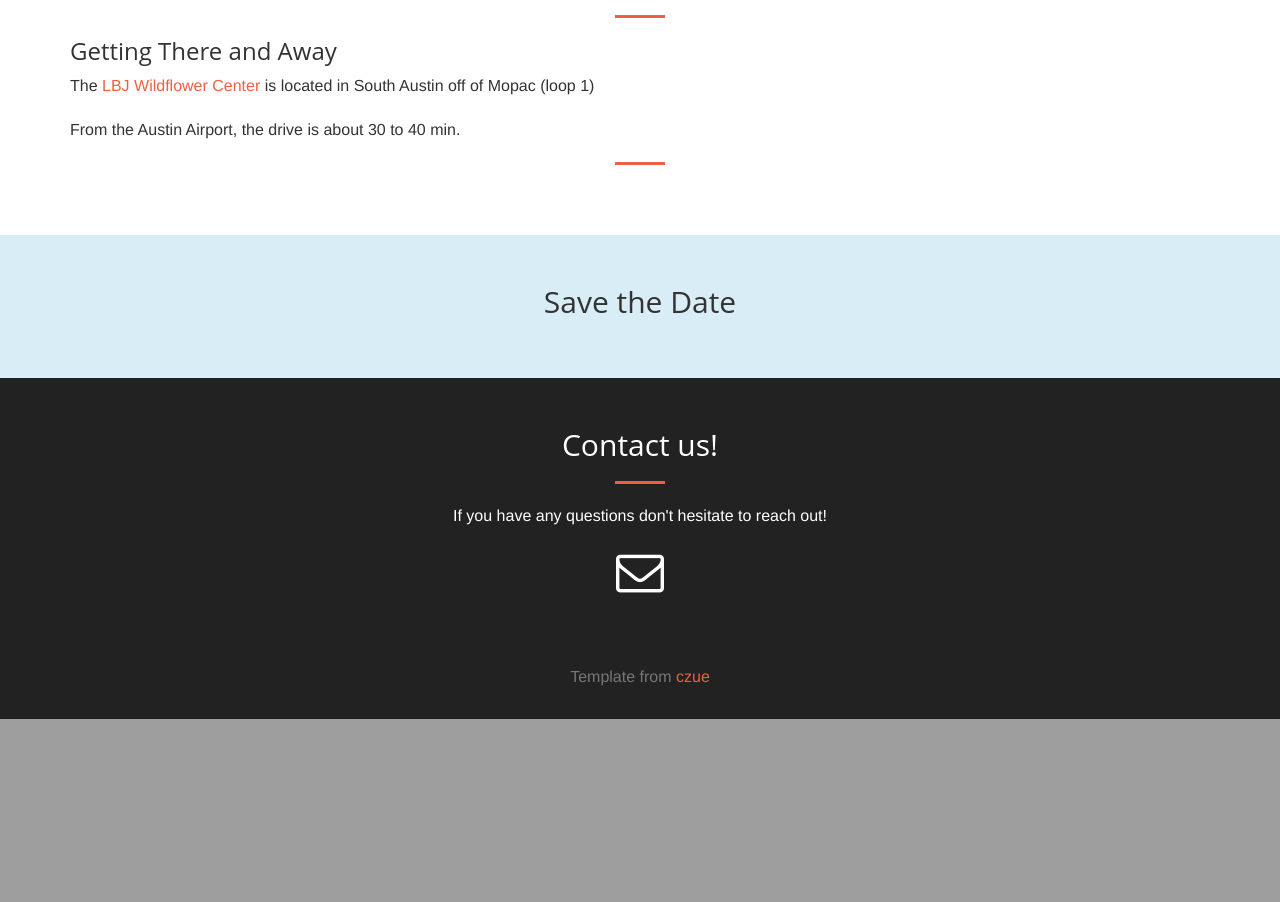
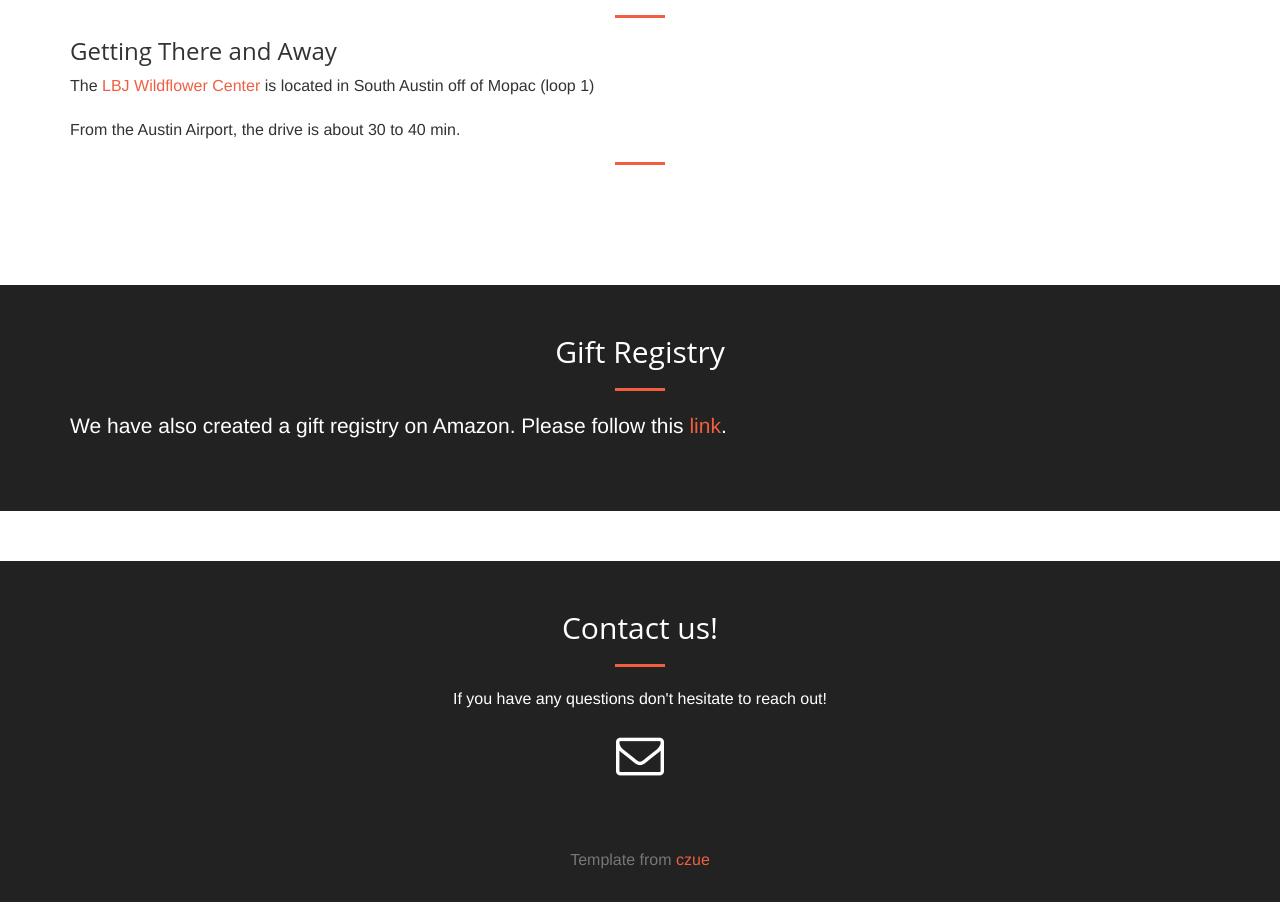
Before and after one commit to cjmcclellan/connorfiona, a Django app: template django-wedding-website/bigday/templates/home.html in a window 1280 px wide. Shown: the part 1700-2602 px from the top of the page. Before the commit the page ends 2419 px from the top, so only its background shows below. Run offline with Django 3.2, Linux system fonts and the light colour scheme; the template is opened without the code that fills it, so the values that code supplies are empty; some libraries are stand-ins or nearby versions.

Commit message:
Adding registry

```diff
--- a/django-wedding-website/bigday/templates/home.html
+++ b/django-wedding-website/bigday/templates/home.html
@@ -120,14 +120,17 @@
             <!--</div>-->
         <!--</div>-->
     <!--</section>-->
-    <!--{% include 'partials/event.html' %}-->
+{#    <!--{% include 'partials/event.html' %}-->#}
         <section id="event">
         {% include 'partials/event.html' %}
     </section>
-
     <section id="wildflower">
         {% include 'partials/wildflower_center.html' %}
     </section>
+        <section id="registry">
+        {% include 'partials/registry.html' %}
+    </section>
+
 {% comment %}
         {% include 'partials/wedding-party.html' %}
 {% endcomment %}
@@ -141,7 +144,7 @@
         <!--{% include 'partials/story.html' %}-->
     <!--</section>-->
     <!--{% include 'partials/proposal.html' %}-->
-    {% include 'partials/save-the-dates.html' %}
+{#    {% include 'partials/save-the-dates.html' %}#}
     <section id="contact" class="bg-dark">
         <div class="container">
             <div class="row">
--- /dev/null
+++ b/django-wedding-website/bigday/templates/partials/registry.html
@@ -0,0 +1,107 @@
+<section id="event" class="bg-dark">
+    <div class="container">
+        <div class="row">
+            <div class="col-lg-12 ">
+                <h2 class="section-heading text-center">Gift Registry</h2>
+                <hr class="primary">
+                <dl class="dl-horizontal lead">
+                    We have also created a gift registry on Amazon.  Please follow this
+                    <a href="https://www.amazon.com/wedding/fiona-wang-connor-mcclellan-austin-september-2019/registry/XRYKKNBP6PV1 ">link</a>.
+                </dl>
+            </div>
+        </div>
+    </div>
+{#                    <dt>What</dt>#}
+{#                    <dd>#}
+{#                        The Wedding!#}
+{#                    </dd>#}
+{#                    <dt>When</dt>#}
+{#                    <dd>Sunday, Sept. 8 starting at 6:00 pm. Followed by Cocktail hour in the courtyard then dinner reception until 11pm</dd>#}
+{#                    <dt>Where</dt>#}
+{#                    <dd>#}
+{#                        <address>#}
+{#                            The <a href="https://goo.gl/maps/fv89YRHEBdN2">LBJ Wildflower Center</a>#}
+{#                        </address>#}
+{#                    </dd>#}
+{#                    <dt>Attire</dt>#}
+{#                    <dd>Casual (Canadiana encouraged)</dd>#}
+{#                    <dt>Transportation</dt>#}
+{#                    <dd>Transportation is not provided. Please plan responsibly.</dd>#}
+{#                    <dt>Parking</dt>#}
+{#                    <dd>Overflow parking is available at the church across the street</dd>#}
+{#                    <dt>Other info</dt>#}
+{#                    <dd>#}
+{#                        We are doing our rehearsal dinner at the same venue.#}
+{#                        The brewery will have a patio open to the public at this time and guests should feel free#}
+{#                        to come early and enjoy food and drink before the official party starts#}
+{#                        (though we've been told it might get crowded).#}
+{#                        We’ll open the doors whenever we finish eating but by 9 at the latest.#}
+{#                    </dd>#}
+{#                </dl>#}
+{#            </div>#}
+{#        </div>#}
+{#    </div>#}
+{#</section>#}
+{#<section id="saturday-event" class="bg-info">#}
+{#    <div class="container">#}
+{#        <div class="row">#}
+{#            <div class="col-lg-12 ">#}
+{#                <h2 class="section-heading text-center">Sunday Ceremony and Reception</h2>#}
+{#                <hr class="primary">#}
+{#                <dl class="dl-horizontal lead">#}
+{#                    <dt>What</dt>#}
+{#                    <dd>Celebrate our marriage at a the Texas Wildflower Center</dd>#}
+{#                    <dt>When</dt>#}
+{#                    <dd>Sunday, September 9, at 6:00 pm</dd>#}
+{#                    <dt>Where</dt>#}
+{#                    <dd>#}
+{#                        <address>#}
+{#                            Ravine Vineyard<br>#}
+{#                            <a href="https://goo.gl/maps/fv89YRHEBdN2">1366 York Rd, St. Davids, ON L0S 1P0, Canada</a><br>#}
+{#                            Phone: +1 289-868-9627#}
+{#                        </address>#}
+{#                    </dd>#}
+{#                    <dt>Attire</dt>#}
+{#                    <dd>Cocktail. Be warned: it is a vineyard, there is grass, and your stilettos may sink deep#}
+{#                        into it.#}
+{#                    </dd>#}
+{#                    <dt>Transportation</dt>#}
+{#                    <dd>There will be three bus pick up options for guests:#}
+{#                        <ul>#}
+{#                            <li><a href="https://goo.gl/maps/5gX1Hwb5syx">White Oaks</a>: <strong>3:30pm</strong>#}
+{#                            <li><a href="https://goo.gl/maps/o8KTZQg51Mt">Hilton Garden Inn</a>: <strong>3:45pm</strong>#}
+{#                            <li><a href="https://goo.gl/maps/9KcZQProDN12">Fort George</a> (Downtown Niagara-on-the-Lake): <strong>3:45pm</strong>#}
+{#                        </ul>#}
+{#                        Buses will be returning to the hotels and downtown Niagara-on-the-Lake throughout the night.#}
+{##}
+{#                    </dd>#}
+{#                    <dt>Parking</dt>#}
+{#                    <dd>Parking is available on-site at Ravine</dd>#}
+{#                    {% comment %}#}
+{#                    <dt>Afterwards</dt>#}
+{#                    <dd>#}
+{#                        Guests wishing to continue celebrating with Cory and Rowena after the reception can#}
+{#                        head to the <a href="https://goo.gl/maps/a9uGVVQwqBT2">Sandtrap Pub and Grill</a>.#}
+{#                        Buses will also be dropping off there.#}
+{#                    </dd>#}
+{#                    {% endcomment %}#}
+{#                </dl>#}
+{#            </div>#}
+{#        </div>#}
+{#    </div>#}
+{% comment %}
+    <div class="container">
+        <div class="row">
+            <div class="col-lg-12 ">
+                <h2 class="section-heading text-center">Sunday</h2>
+                <hr class="primary">
+                <p>
+                    Cory and Rowena will be headed to Niagara Falls on Sunday.
+                    Anyone who wants to join them is welcome.
+                    Details will be coordinated via Whatsapp.
+                </p>
+            </div>
+        </div>
+    </div>
+{% endcomment %}
+</section>
```
